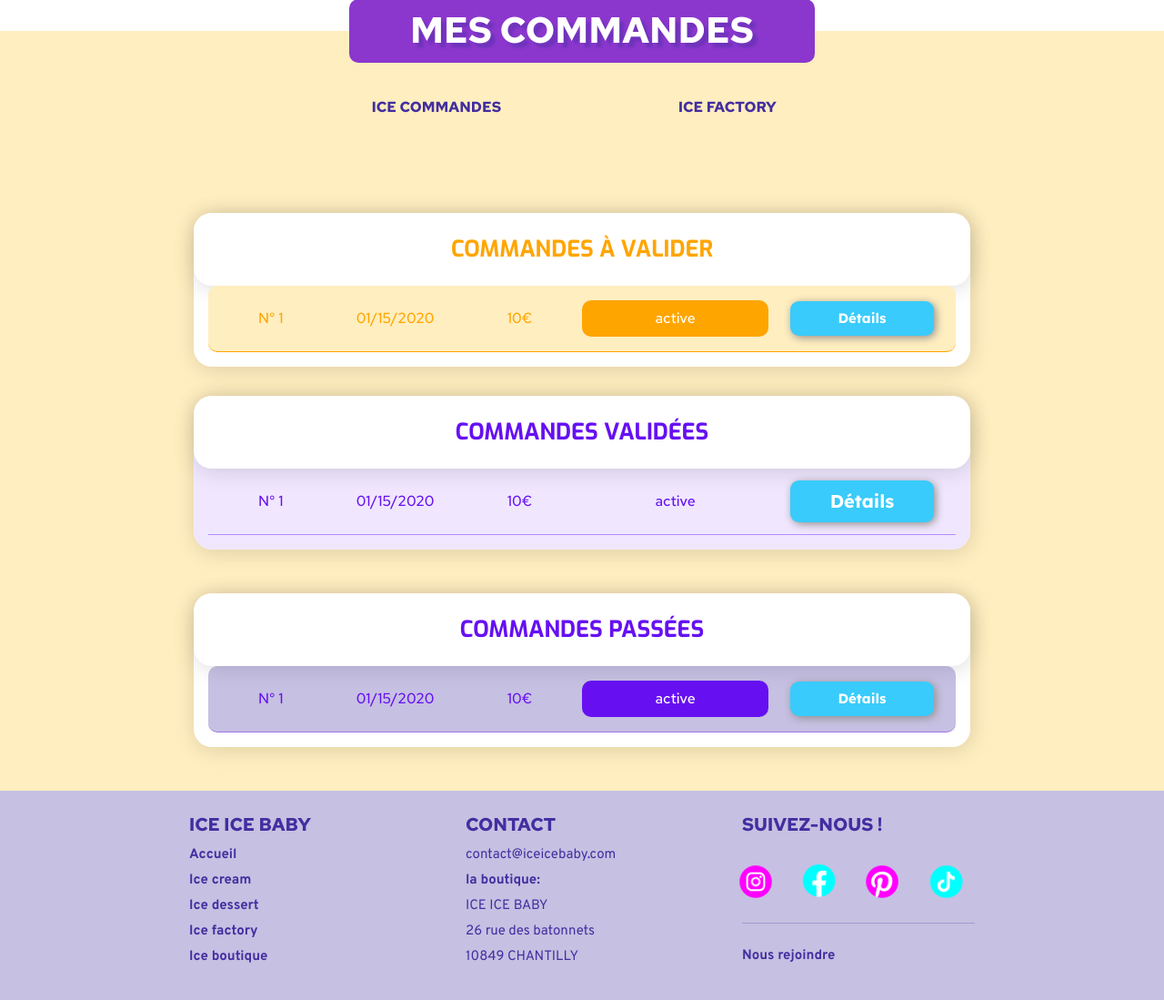
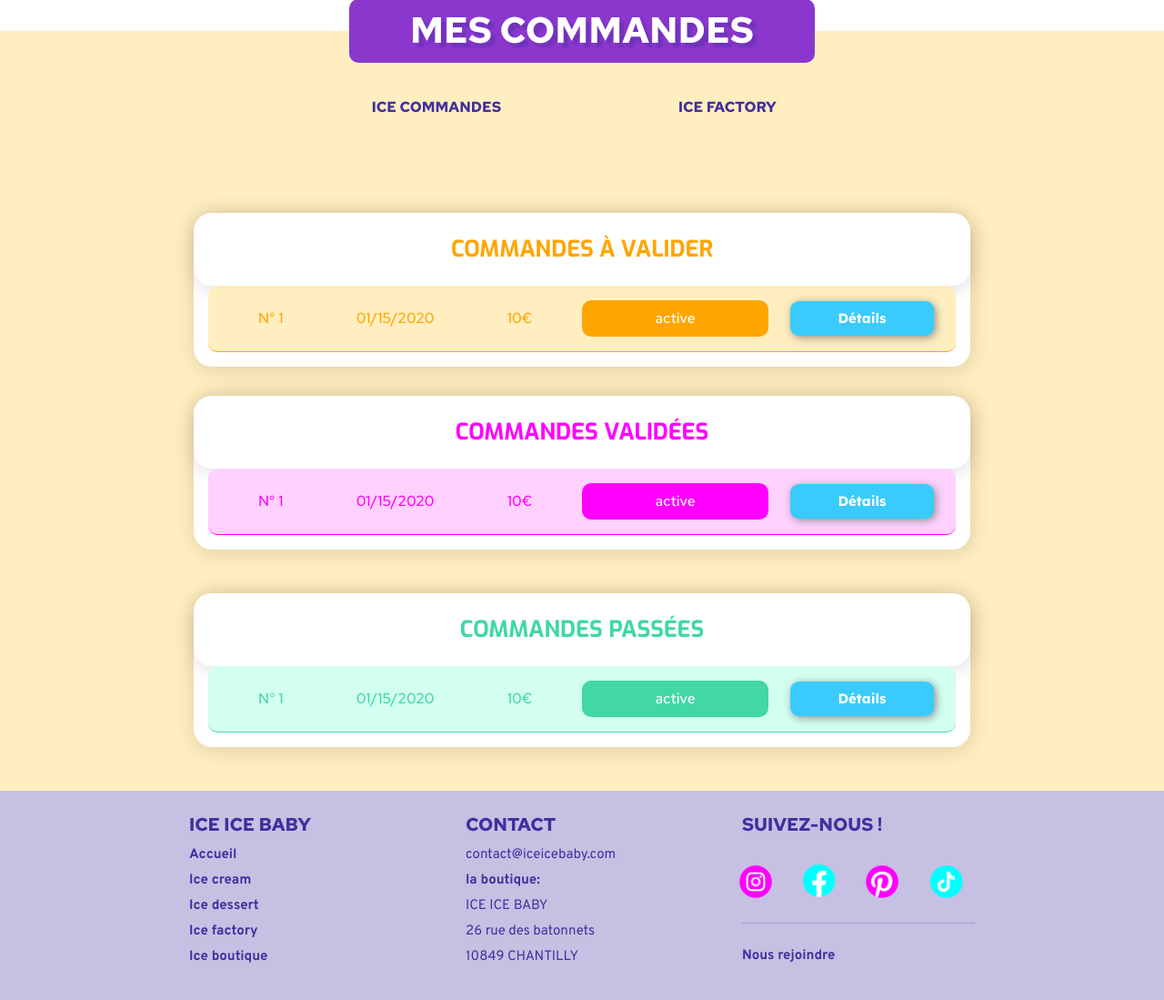
Before and after one commit to CassouDev/Iceicebaby, a Symfony app: template templates/admin/admin.html.twig in a window 1280 px wide. Shown: the part 585-1684 px from the top of the page at 91% size. Run offline with Twig, Linux system fonts and the light colour scheme; the template is opened without the code that fills it: most values are stand-ins (such as "Sample title", 1, 10 or a date in 2020); some libraries are stand-ins or nearby versions.

Commit message:
Design changes

```diff
--- a/public/css/template.css
+++ b/public/css/template.css
@@ -234,42 +234,86 @@ h2 {
     justify-content: space-around;
 }
 /*TABS CARDS*/
+.row.in-progress .infos-card.ice-card, .row.past .infos-card.ice-card, .row.ok .infos-card.ice-card, .row.canceled .infos-card.ice-card {
+    background-color: white;
+}
+.row.in-progress thead tr h2 small, .row.past thead tr h2 small, .row.ok thead tr h2 small, .row.canceled thead tr h2 small {
+    font-family: 'Red Hat Text';
+    font-weight: 400;
+    font-size: 18px;
+}
+.row.in-progress tbody tr .iceice-button, .row.past tbody tr .iceice-button, .row.ok tbody tr .iceice-button, .row.canceled tbody tr .iceice-button {
+    font-size: 15px;
+}
 .row.in-progress .ice-card.infos-card table {
     color: orange;
 }
-.row.in-progress .infos-card.ice-card, .row.past .infos-card.ice-card {
-    background-color: white;
+.row.ok .ice-card.infos-card table {
+    color: #FF00FF;
+}
+.row.past .ice-card.infos-card table {
+    color: #41d7a7;
 }
 .row.in-progress tbody tr {
     background-color: rgb(255, 238, 191);
     border-radius: 10px;
     border-bottom: 1px solid orange;
 }
+.row.ok tbody tr {
+    background-color: #ffd1ff;
+    border-radius: 10px;
+    border-bottom: 1px solid #FF00FF;
+}
+.row.past tbody tr {
+    background-color: #d2fff1;
+    border-radius: 10px;
+    border-bottom: 1px solid #41d7a7;
+}
+.row.canceled tbody tr {
+    background-color: rgb(200, 188, 255);
+    border-radius: 10px;
+    border-bottom: 1px solid #6610f2;
+}
 .row.in-progress thead tr h2 {
     color: orange;
 }
-.row.in-progress thead tr h2 small, .row.past thead tr h2 small {
-    font-family: 'Red Hat Text';
-    font-weight: 400;
-    font-size: 18px;
+.row.ok thead tr h2 {
+    color: #FF00FF;
+}
+.row.past thead tr h2 {
+    color: #41d7a7;
 }
 .row.in-progress .order-status {
     background-color: orange;
     color: white;
     border-radius: 10px;
 }
-.row.in-progress tbody tr .iceice-button, .row.past tbody tr .iceice-button{
-    font-size: 15px;
-}
-.row.past tbody tr {
-    background-color: rgba(67, 46, 160, 0.3);
+.row.ok .order-status {
+    background-color: #FF00FF;
+    color: white;
     border-radius: 10px;
 }
 .row.past .order-status {
+    background-color: #41d7a7;
+    color: white;
+    border-radius: 10px;
+}
+.row.canceled .order-status {
     background-color: #6610f2;
     color: white;
     border-radius: 10px;
 }
+.row.ok .order-status-change { /* select in form admin */
+    width: 100%;
+    background-color: white;
+}
+.change-button {
+    font-size: 17px;
+}
+.form-control {
+    text-align: center;
+}
+order-status-change
 /*PHOTOS GALERY*/
 .galery{
     padding-right: 15px;
--- a/templates/base.html.twig
+++ b/templates/base.html.twig
@@ -2,7 +2,8 @@
 <html>
     <head>
         <meta charset="UTF-8">
-        <title>{% block title %}Welcome!{% endblock %}</title>
+        <title>{% block title %}Ice Ice Baby!{% endblock %}</title>
+        <link rel="icon" href="../../../images/main_ice_icon.ico">
         <link rel="stylesheet" href="https://bootswatch.com/5/quartz/bootstrap.min.css">
         <link rel="preconnect" href="https://fonts.gstatic.com">
         <link href="https://fonts.googleapis.com/css2?family=Lexend:wght@700&display=swap" rel="stylesheet">
```
Also changed, not shown: public/images/main_ice_icon.ico (added).
